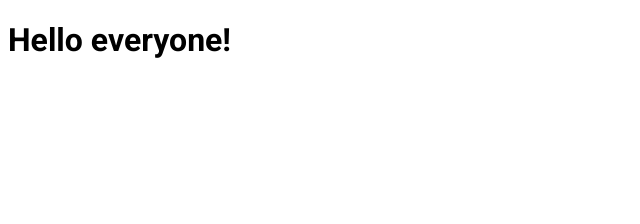
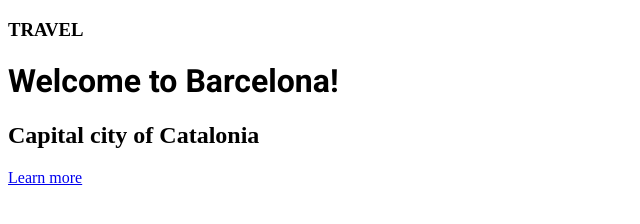
Before and after one commit to laurabatlle/Barcelona, a plain HTML site: page index.html in a window 1280 px wide. Shown: the whole page, without its empty margins (0-640 px from the left). Drawn offline with Linux system fonts and the light colour scheme.

Commit message:
updated index.html

```diff
--- a/index.html
+++ b/index.html
@@ -14,6 +14,11 @@
     <title>Welcome to Barcelona</title>
   </head>
   <body>
-    <h1>Hello everyone!</h1>
+    <header>
+      <h3>TRAVEL</h3>
+      <h1>Welcome to Barcelona!</h1>
+      <h2>Capital city of Catalonia</h2>
+      <a href="#more">Learn more</a>
+    </header>
   </body>
 </html>
```
Also changed, not shown: 1 other file.
